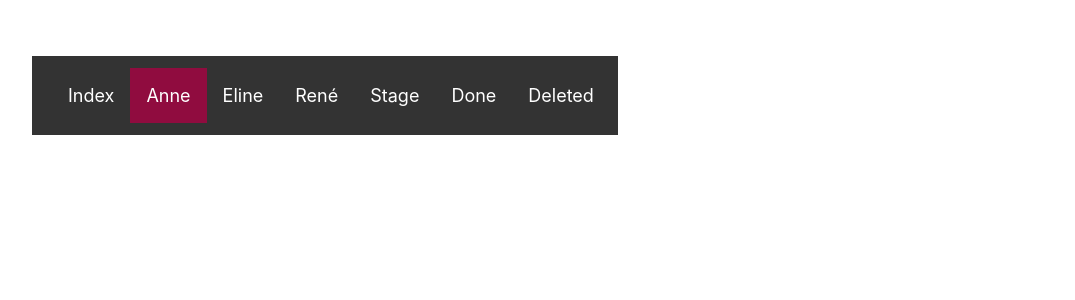
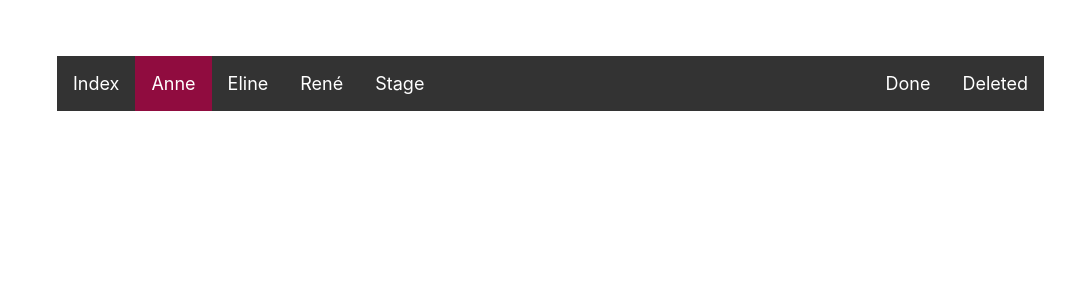
Before and after one commit to annemarijn/bookstodo, a Flask app: page /Anne in a window 1280 px wide. Shown: the top 300 px of the page, without its empty margins (102-1177 px from the left). Run offline with Flask 2, Linux system fonts and the light colour scheme; some libraries are stand-ins or nearby versions.

Commit message:
undid attempt three at fixing navbar width

```diff
--- a/templates/layout.html
+++ b/templates/layout.html
@@ -60,8 +60,9 @@
     list-style-type: none;
     overflow: hidden;
     background-color: #333;
-    margin: 0;
-    padding: 12px 8px 12px 20px;
+    margin: 0px 0px 0px 25px;
+    padding: 0;
+    width: 1400px;
     font-size: 18px;
 }
 
```
